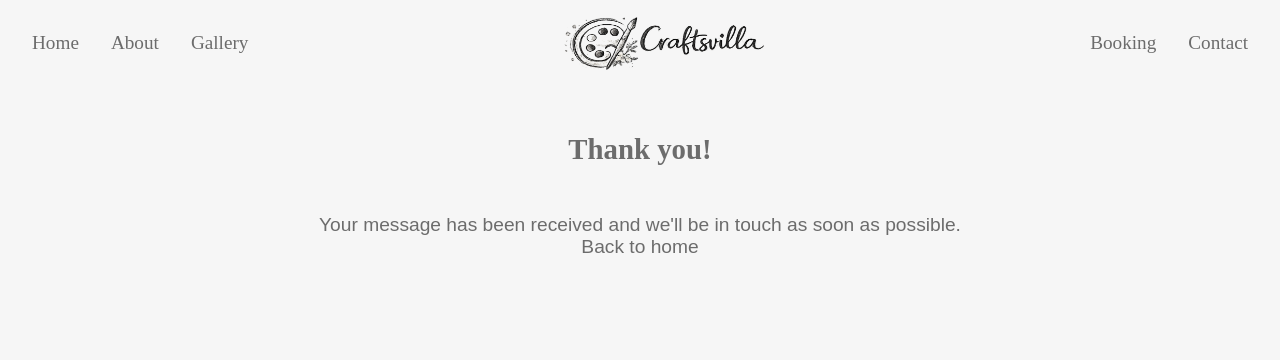
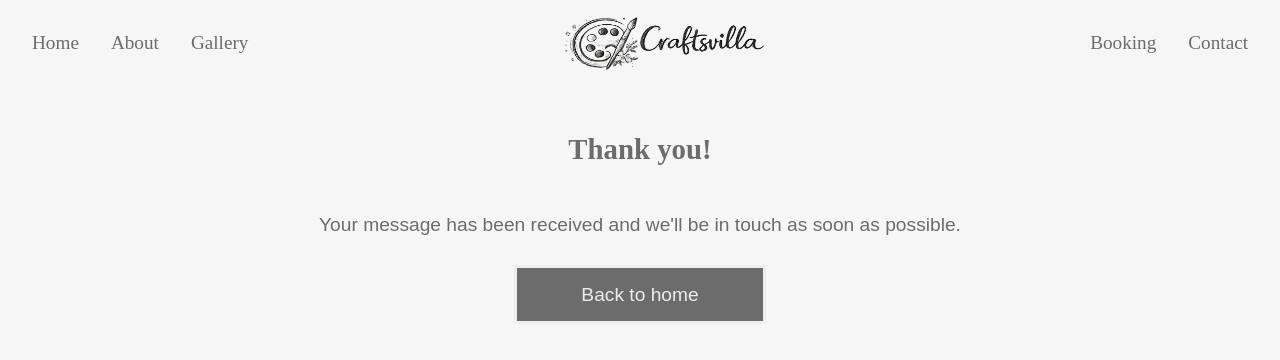
Before and after one commit to NehGuk/craftsvilla, a React (Vite) app: page /thankyou in a window 1280 px wide. Shown: the top 360 px of the page. Built offline with nearby package versions, Linux system fonts and the light colour scheme; a web font is replaced by a local one.

Commit message:
Fixes cta on thank you component

```diff
--- a/src/Components/ThankYou/ThankYou.css
+++ b/src/Components/ThankYou/ThankYou.css
@@ -1,3 +1,7 @@
 .thank_you_message {
   text-align: center;
 }
+
+.thank_you_message__cta {
+  margin-top: 3rem;
+}
--- a/src/Components/ThankYou/ThankYou.tsx
+++ b/src/Components/ThankYou/ThankYou.tsx
@@ -10,7 +10,11 @@ function ThankYou() {
           Your message has been received and we'll be in touch as soon as
           possible.
         </p>
-        <Link to="/">Back to home</Link>
+        <div className="thank_you_message__cta">
+          <Link to="/" className="cta">
+            Back to home
+          </Link>
+        </div>
       </article>
     </section>
   )
```
